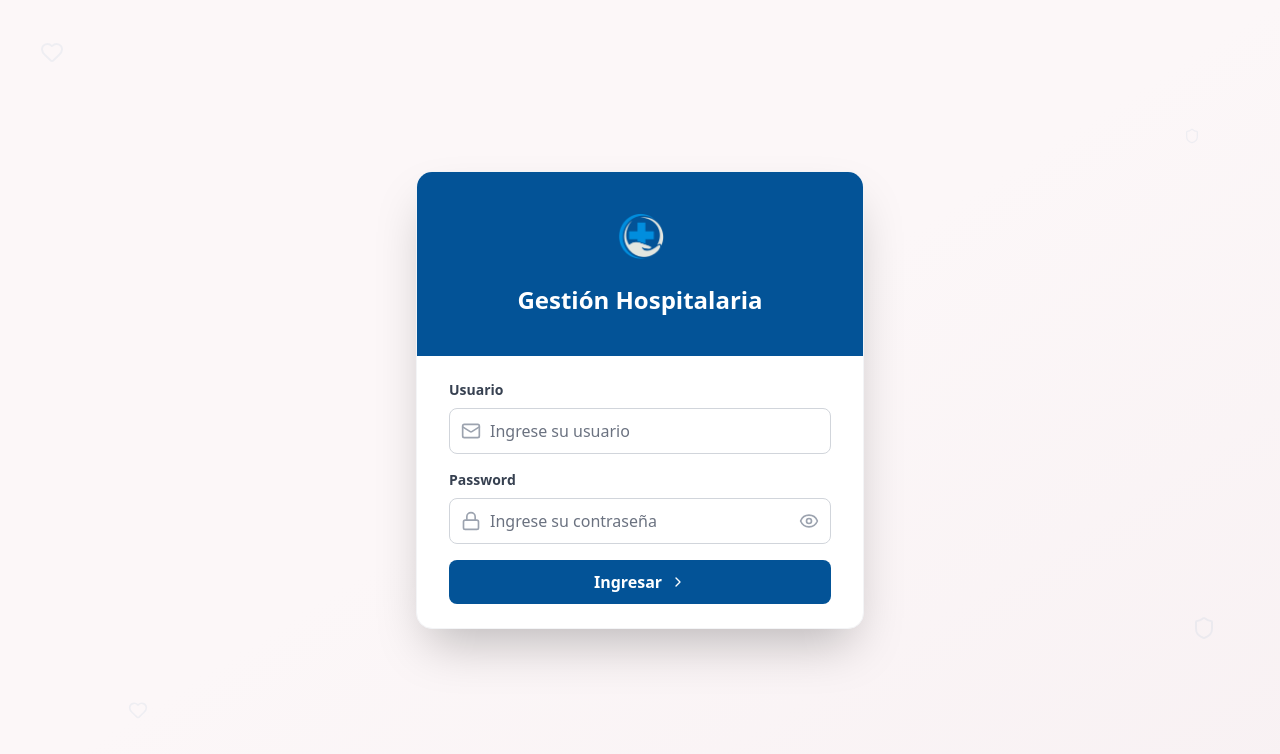
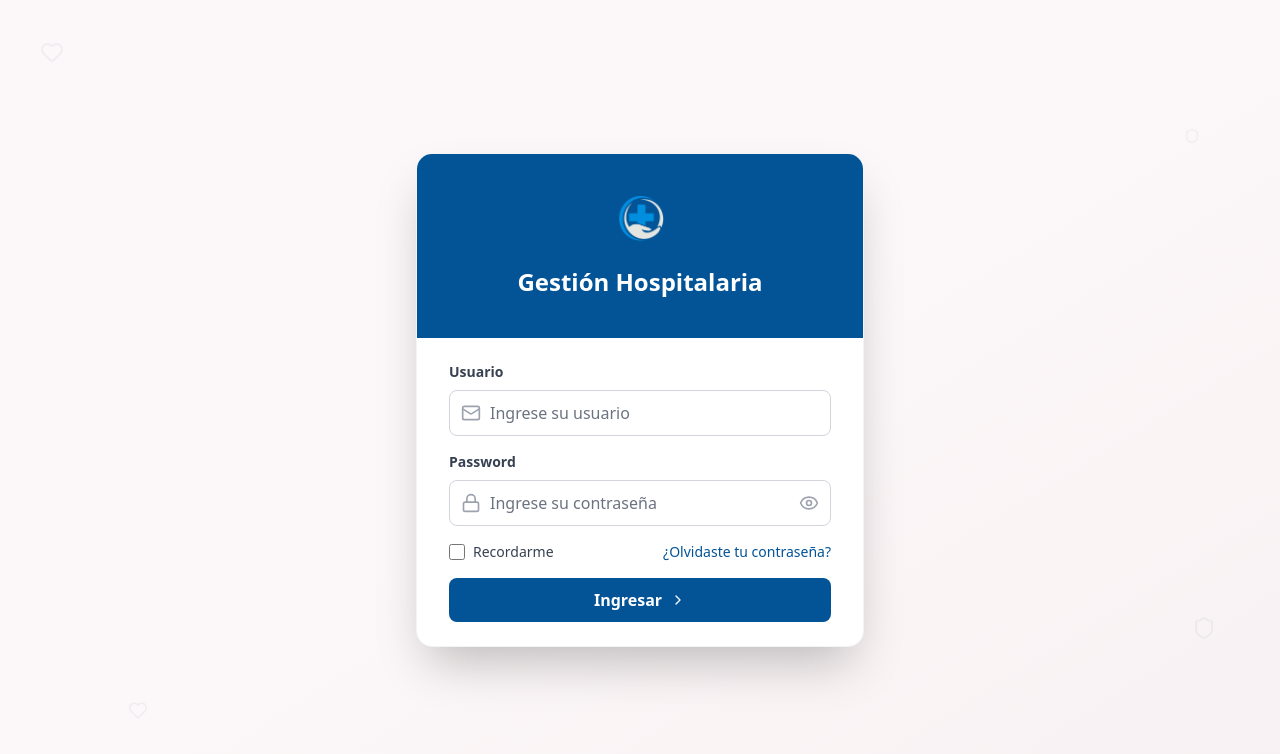
Before and after one commit to GrupoDistribuidas/GestionHospitalariaFrontend, a React (Vite) app: page /login in a window 1280 px wide. Shown: the top 754 px of the page. Built offline with nearby package versions, Linux system fonts and the light colour scheme.

Commit message:
Agregar opción "Recordarme" y enlace para recuperación de contraseña en la pantalla de inicio de sesión

```diff
--- a/src/components/auth/LoginScreen.tsx
+++ b/src/components/auth/LoginScreen.tsx
@@ -186,6 +186,29 @@ const LoginScreen = () => {
               </div>
 
               {/* Remember Me & Forgot Password */}
+              <div className="flex items-center justify-between">
+                <div className="flex items-center">
+                  <input
+                    id="rememberMe"
+                    name="rememberMe"
+                    type="checkbox"
+                    checked={formData.rememberMe}
+                    onChange={handleInputChange}
+                    className="h-4 w-4 text-[#035397] focus:ring-[#035397] border-gray-300 rounded"
+                    disabled={isLoading}
+                  />
+                  <label htmlFor="rememberMe" className="ml-2 block text-sm text-gray-700">
+                    Recordarme
+                  </label>
+                </div>
+                <button
+                  type="button"
+                  onClick={() => navigate('/forgot-password')}
+                  className="text-sm text-[#035397] hover:text-blue-800 font-medium transition-colors duration-200"
+                >
+                  ¿Olvidaste tu contraseña?
+                </button>
+              </div>
 
               {/* Error Message */}
               {error && (
```
